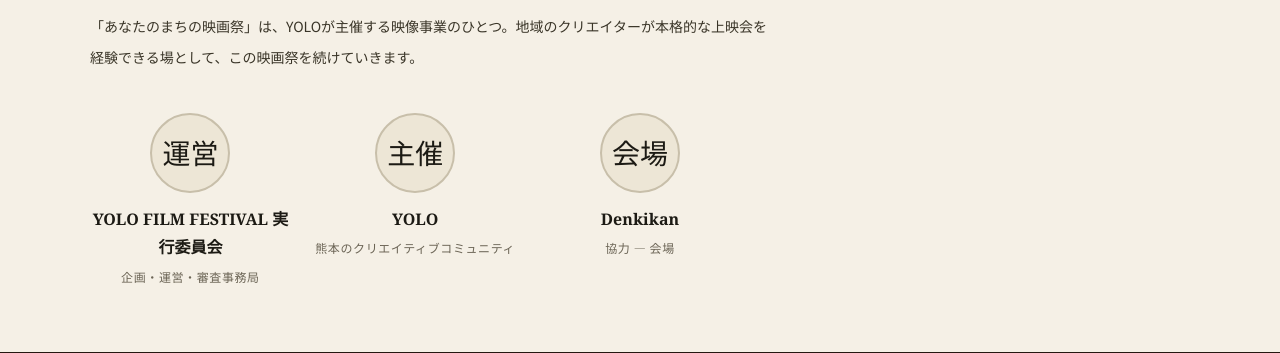
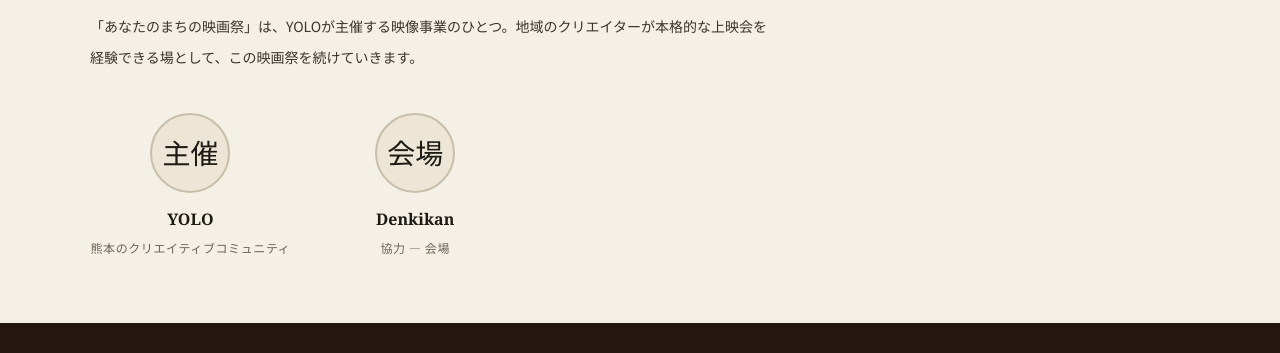
Before and after one commit to hasu-bot/yolo-film-festival, a plain HTML site: page about.html in a window 1280 px wide. Shown: the part 2148-2501 px from the top of the page. Drawn offline with Linux system fonts and the light colour scheme.

Commit message:
fix: 主催表記をYOLOに統一
実在しない「YOLO FILM FESTIVAL 実行委員会」の表記を外す。
- about.html: 運営（実行委員会）のカードを削除し、主催YOLO・会場Denkikanのみに
- index.html: 構造化データのorganizerをYOLOに
第1回の記録（archive.html）は当時の表記のため変更しない。

Co-Authored-By: Claude Opus 5.5 <noreply@anthropic.com>

```diff
--- a/about.html
+++ b/about.html
@@ -241,11 +241,6 @@
     </div>
     <div class="member-grid" style="margin-top:40px">
       <div class="member-card">
-        <div class="member-avatar">運営</div>
-        <div class="member-name">YOLO FILM FESTIVAL 実行委員会</div>
-        <div class="member-role">企画・運営・審査事務局</div>
-      </div>
-      <div class="member-card">
         <div class="member-avatar">主催</div>
         <div class="member-name">YOLO</div>
         <div class="member-role">熊本のクリエイティブコミュニティ</div>
```
Also changed, not shown: index.html (+1 -1 lines).
